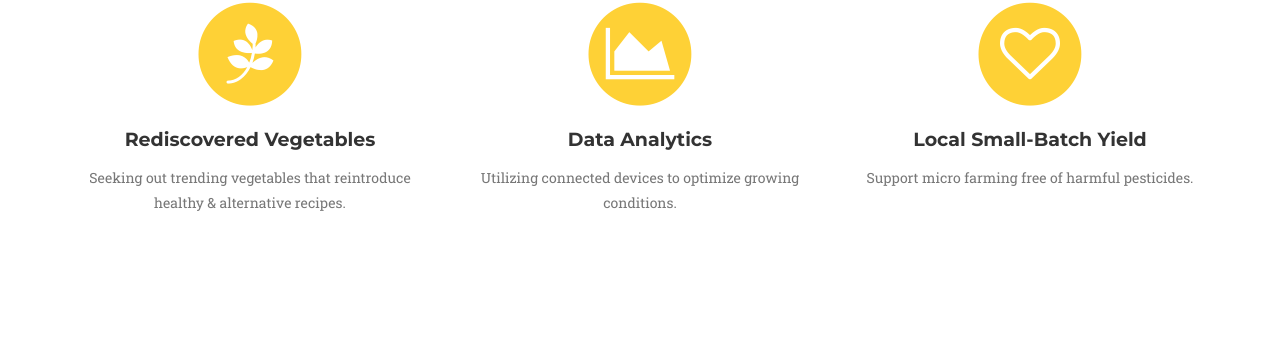
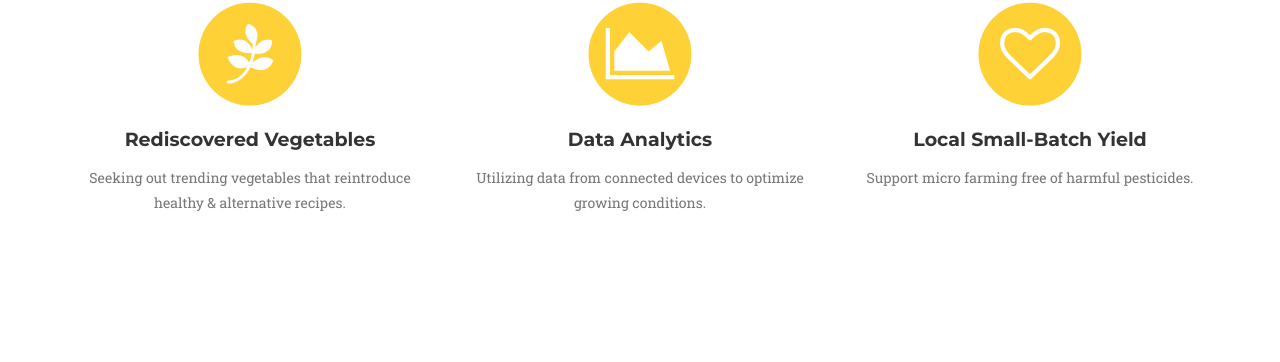
Before and after one commit to jasdumas/hipsterveggies, a Jekyll site: the page built from index.html, in a window 1280 px wide and 900 px high, scrolled down 978 px. Shown: the part 92-454 px from the top of the window. Built offline with Jekyll 4.4.1, drawn with Linux system fonts in a browser that asks for light colours; some web fonts are replaced.

Commit message:
small text edit in 'about' page

```diff
--- a/_includes/services.html
+++ b/_includes/services.html
@@ -22,7 +22,7 @@
                         <i class="fa fa-area-chart fa-stack-1x fa-inverse"></i>
                     </span>
                     <h4 class="service-heading">Data Analytics</h4>
-                    <p class="text-muted">Utilizing connected devices to optimize growing conditions.</p>
+                    <p class="text-muted">Utilizing data from connected devices to optimize growing conditions.</p>
                 </div>
                 <div class="col-md-4">
                     <span class="fa-stack fa-4x">
```
